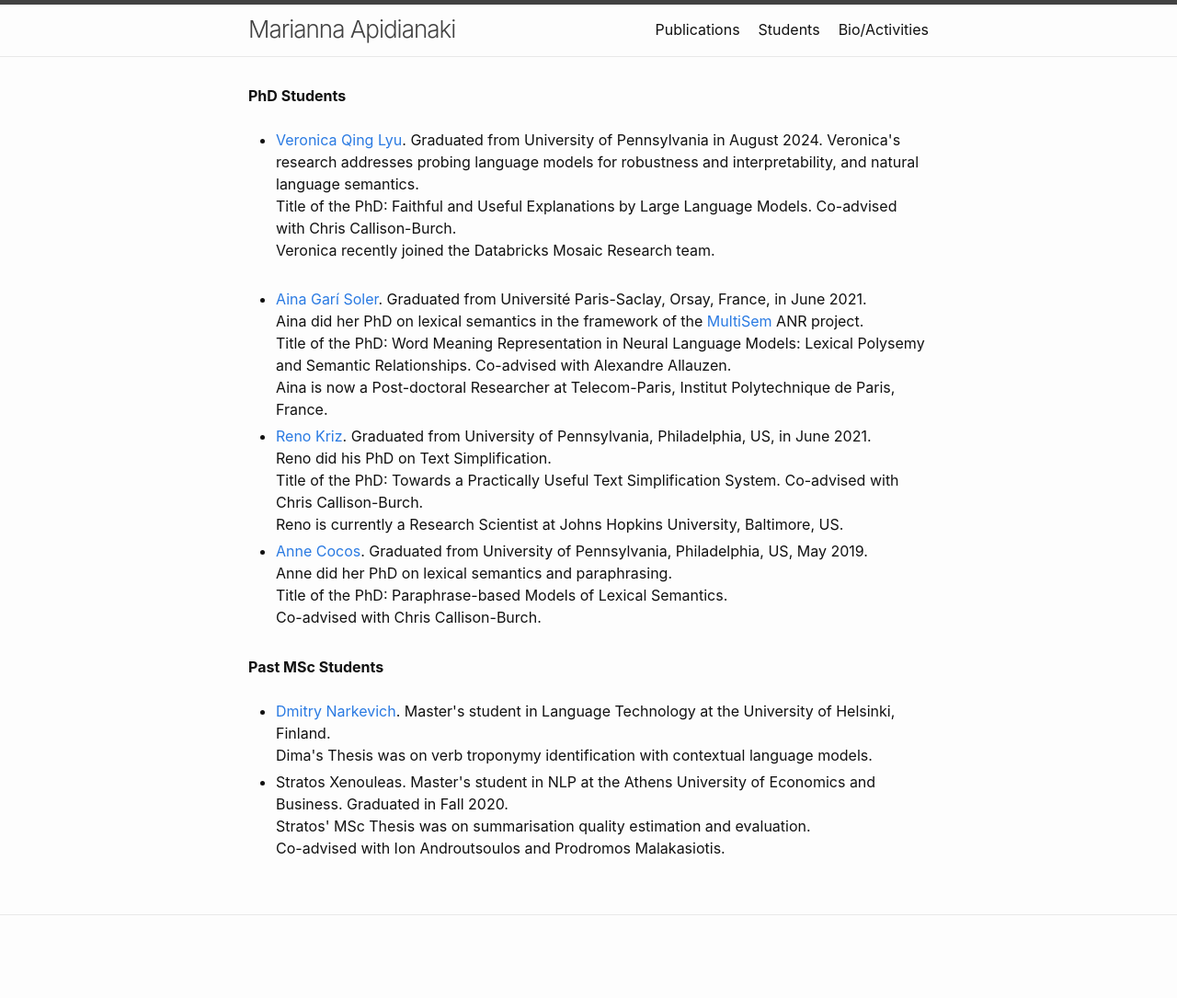
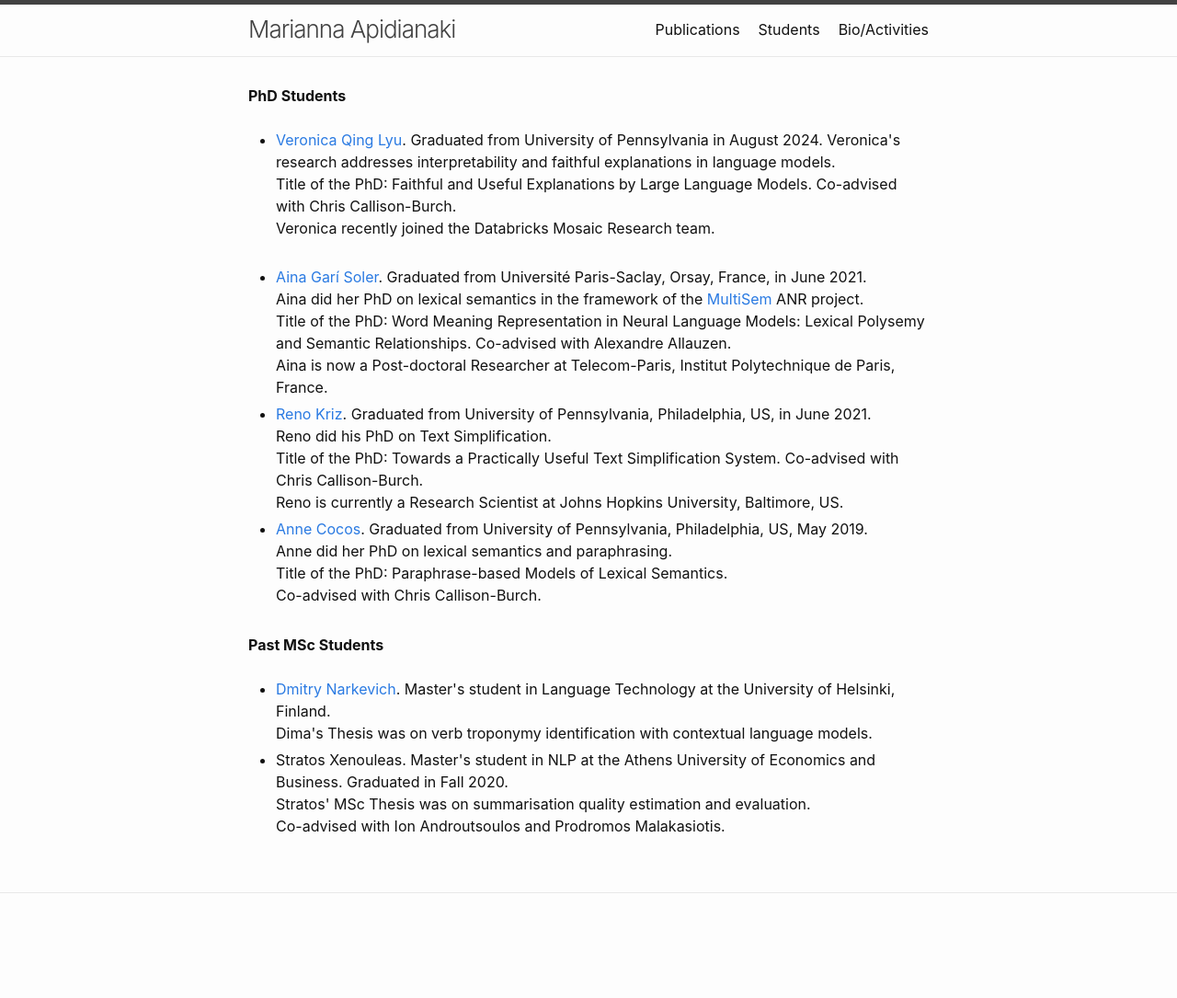
Before and after one commit to mariannaapi/mariannaapi.github.io, a Jekyll site: the page students/index.html, which Jekyll copies as it is, in a window 1280 px wide. Shown: the whole page at 92% size. Built offline with Jekyll 4.4.1, drawn with Linux system fonts in a browser that asks for light colours; after the commit the page ends 1061 px from its top, so only the background shows below that.

Commit message:
Update index.html

```diff
--- a/students/index.html
+++ b/students/index.html
@@ -39,7 +39,7 @@
 	<strong>PhD Students</strong><ul>
  <br>
 	<li> <a href="https://veronica320.github.io">Veronica Qing Lyu</a>. Graduated from University of Pennsylvania in August 2024.
-		Veronica's research addresses probing language models for robustness and interpretability, and natural language semantics.
+		Veronica's research addresses interpretability and faithful explanations in language models.
 		<br> Title of the PhD: Faithful and Useful Explanations by Large Language Models. Co-advised with Chris Callison-Burch.
 		<br>
 		Veronica recently joined the Databricks Mosaic Research team.
```
